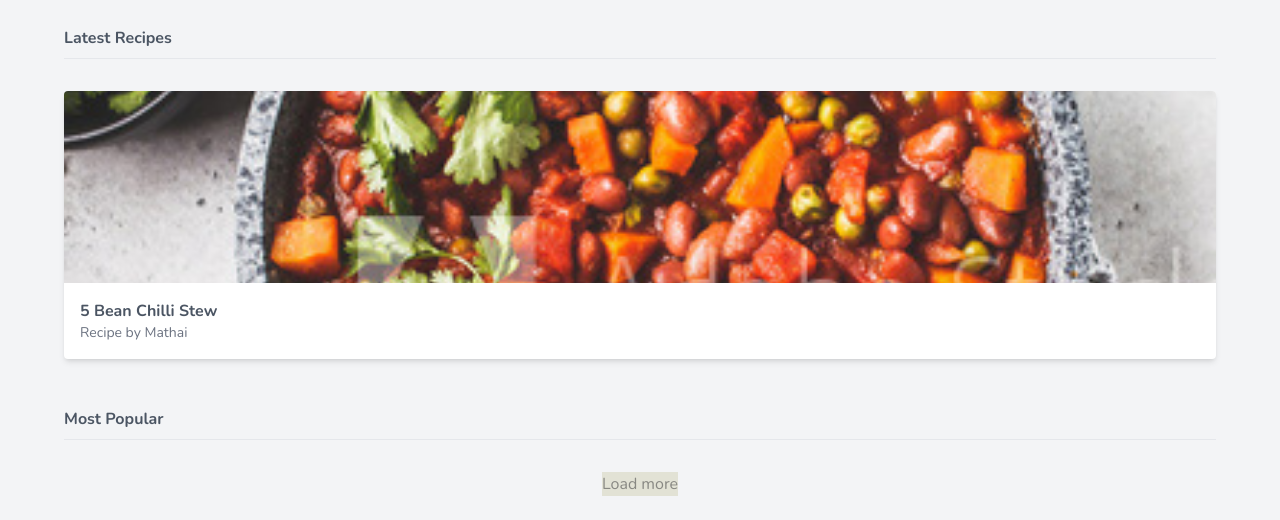
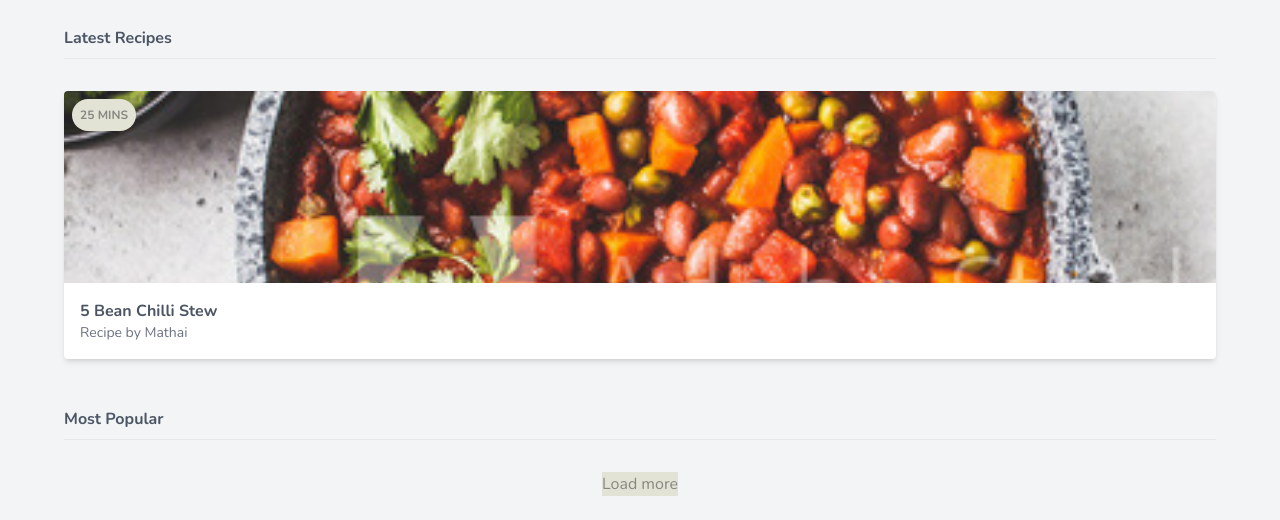
Before and after one commit to MathaiMarvin/mathai-foods, a website: page public/index.html in a window 1280 px wide. Shown: the part 291-811 px from the top of the page. Drawn offline with nearby package versions, Linux system fonts and the light colour scheme.

Commit message:
creating a badge

```diff
--- a/public/index.html
+++ b/public/index.html
@@ -52,7 +52,7 @@
                 <h4 class="font-bold mt-12 pb-2 border-b border-gray-200">Latest Recipes</h4>
                 <div class="mt-8">
                     <!--Cards go here-->
-                    <div class="bg-white rounded overflow-hidden shadow-md">
+                    <div class="bg-white rounded overflow-hidden shadow-md relative">
                         <img src="img/stew.jpg" alt="stew" class="w-full h-32 sm:h-48 object-cover">
                         <div class="m-4">
                             <span class="font-bold">
@@ -60,6 +60,12 @@
                             </span>
                             <span class="block text-gray-500 text-sm">
                                 Recipe by Mathai
+                            </span>
+                        </div>
+                        <!--Creating a badge to displayed on the card-->
+                        <div class="bg-secondary-100 text-secondary-200 text-xs uppercase font-bold rounded-full p-2 absolute top-0 ml-2 mt-2">
+                            <span>
+                                25 mins
                             </span>
                         </div>
                     </div>
```
Also changed, not shown: public/styles.css.
